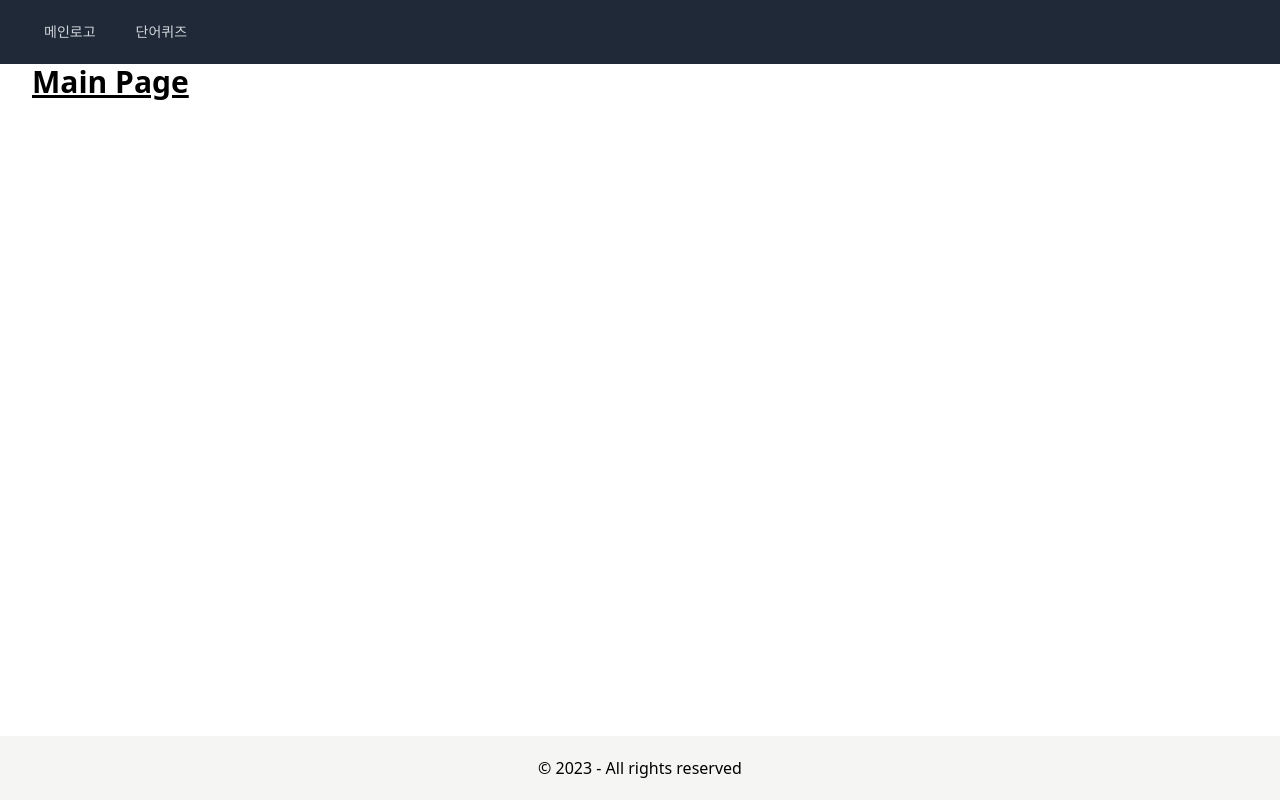
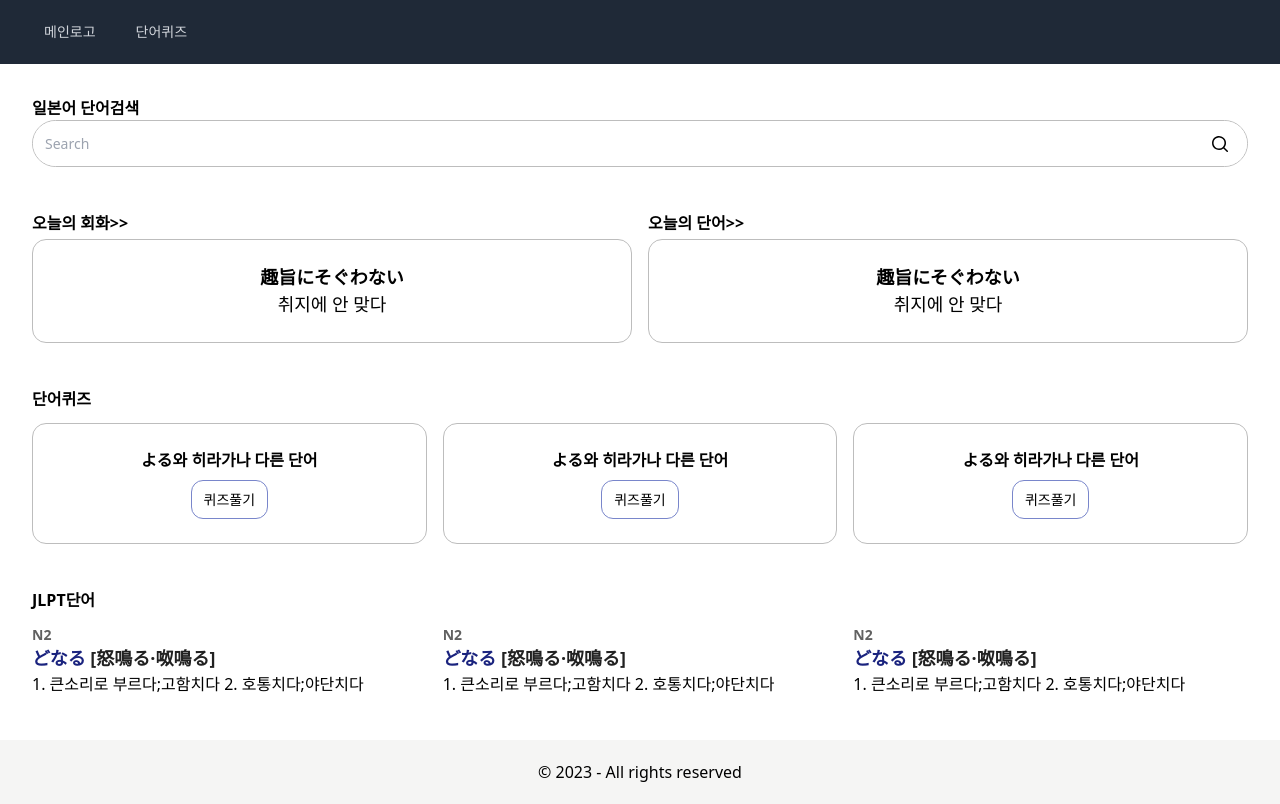
Before and after one commit to kcjfgnl9205/nextjs-word-quiz-app, a Next.js app: page / in a window 1280 px wide. Built offline with nearby package versions, Linux system fonts and the light colour scheme.

Commit message:
메인페이지에 필요한 컴포넌트 추가

```diff
--- /dev/null
+++ b/components/common/MainJLPTCard.tsx
@@ -0,0 +1,42 @@
+
+export default function MainJLPTCard() {
+  return (
+    <div>
+      <p>N2</p>
+      <p>どなる <span>[怒鳴る·呶鳴る]</span></p>
+      <p>1. 큰소리로 부르다;고함치다 2. 호통치다;야단치다</p>
+
+
+      <style jsx>{`
+        div {
+          margin: 12px auto;
+          font-size: 16px;
+          text-align: left;
+          width: 100%;
+        }
+
+        div > p:first-child {
+          font-size: 14px;
+          font-weight: bold;
+          color: #616161;
+        }
+
+        div > p:nth-child(2) {
+          font-size: 18px;
+          font-weight: bold;
+          color: #1a237e;
+        }
+
+        div > p:nth-child(2) > span {
+          font-size: 18px;
+          font-weight: bold;
+          color: #212121;
+        }
+
+        div > p:last-child {
+          font-size: 14px;
+        }
+      `}</style>
+    </div>
+  )
+}
--- /dev/null
+++ b/components/common/MainQuizCard.tsx
@@ -0,0 +1,38 @@
+
+export default function MainQuizCard() {
+  return (
+    <div>
+      <p>よる와 히라가나 다른 단어</p>
+      <button>퀴즈풀기</button>
+
+
+      <style jsx>{`
+        div {
+          border: 1px solid #bdbdbd;
+          border-radius: 14px;
+          padding: 24px 24px;
+          margin: 12px auto;
+          text-align: center;
+          width: 100%;
+        }
+
+        p {
+          font-weight: bold;
+          margin-bottom: 8px;
+        }
+
+        button {
+          font-size: 14px;
+          padding: 8px 12px;
+          border: 1px solid #7986cb;
+          border-radius: 12px;
+        }
+
+        button:hover {
+          background-color: #7986cb;
+          color: white;
+        }
+      `}</style>
+    </div>
+  )
+}
--- /dev/null
+++ b/components/common/MainTodayIsCard.tsx
@@ -0,0 +1,39 @@
+
+export default function MainTodayIsCard() {
+  return (
+    <div>
+      <p>趣旨にそぐわない</p>
+      <p>취지에 안 맞다</p>
+
+
+      <style jsx>{`
+        div {
+          border: 1px solid #bdbdbd;
+          border-radius: 14px;
+          padding: 24px 12px;
+          margin: 4px auto 12px 0;
+          text-align: center;
+          width: 100%;
+          cursor: pointer;
+        }
+
+        div:hover {
+          background-color: #eeeeee;
+        }
+
+        div > p {
+          font-size: 18px;
+        }
+
+        div > p:first-child {
+          font-weight: bold;
+        }
+
+        div > p:last-child {
+          font-size: 14px;
+          color: #9e9e9e;
+        }
+      `}</style>
+    </div>
+  )
+}
--- /dev/null
+++ b/components/common/index.tsx
@@ -0,0 +1,10 @@
+import MainTodayIsCard from "@/components/common/MainTodayIsCard";
+import MainQuizCard from "@/components/common/MainQuizCard";
+import MainJLPTCard from "@/components/common/MainJLPTCard";
+
+
+export {
+  MainTodayIsCard,
+  MainQuizCard,
+  MainJLPTCard
+}
--- /dev/null
+++ b/components/vocabulary/SearchBar.tsx
@@ -0,0 +1,38 @@
+import { MagnifyingGlassIcon } from "@heroicons/react/20/solid";
+
+
+export default function SearchBar() {
+  return (
+    <div>
+      <div>
+        <input type="text" placeholder="Search" />
+        <MagnifyingGlassIcon className="h-5 w-5 mx-4 absolute right-px" aria-hidden="true" />
+      </div>
+
+      <style jsx>{`
+        div {
+          display: flex;
+          align-items: center;
+          width: 100%;
+          margin: 0 auto 12px;
+        }
+
+        div > div {
+          display: flex;
+          align-items: center;
+          position: relative;
+          border: 1px solid #bdbdbd;
+          border-radius: 24px;
+        }
+
+        div > div > input {
+          border: none;
+          padding: 12px;
+          width: 100%;
+          font-size: 14px;
+          border-radius: 24px;
+        }
+      `}</style>
+    </div>
+  );
+};
--- a/components/vocabulary/index.tsx
+++ b/components/vocabulary/index.tsx
@@ -1,3 +1,4 @@
+import SearchBar from "@/components/vocabulary/SearchBar";
 import LevelSelector from "@/components/vocabulary/LevelSelector";
 import QuizCard from "@/components/vocabulary/quiz/QuizCard";
 import QuizMoreButton from "@/components/vocabulary/quiz/QuizMoreButton";
@@ -8,6 +9,7 @@ import QuizResultRateGraph from "@/components/vocabulary/quiz/QuizResultRateGrap
 
 
 export {
+  SearchBar,
   LevelSelector,
   QuizCard,
   QuizMoreButton,
--- a/pages/index.tsx
+++ b/pages/index.tsx
@@ -1,7 +1,89 @@
+import { MainTodayIsCard, MainQuizCard, MainJLPTCard } from "@/components/common";
+import { SearchBar } from "@/components/vocabulary";
+
+
 export default function Home() {
   return (
-    <div  className="text-3xl font-bold underline">
-      Main Page
+    <div >
+      <div className="search__container">
+        <h4>일본어 단어검색</h4>
+        <SearchBar />
+      </div>
+
+
+      <div className="container">
+        <article>
+          <h4>오늘의 회화&gt;&gt;</h4>
+          <MainTodayIsCard />
+        </article>
+        <article>
+          <h4>오늘의 단어&gt;&gt;</h4>
+          <MainTodayIsCard />
+        </article>
+      </div>
+
+
+      <h4>단어퀴즈</h4>
+      <div className="container2">
+        <article>
+          <MainQuizCard />
+        </article>
+        <article>
+          <MainQuizCard />
+        </article>
+        <article>
+          <MainQuizCard />
+        </article>
+      </div>
+
+
+      <h4>JLPT단어</h4>
+      <div className="container2">
+        <article>
+          <MainJLPTCard />
+        </article>
+        <article>
+          <MainJLPTCard />
+        </article>
+        <article>
+          <MainJLPTCard />
+        </article>
+      </div>
+
+
+      <style jsx>{`
+      .search__container {
+        margin: 2rem 0;
+      }
+
+      .container,
+      .container2 {
+        display: grid;
+        grid-template-columns: repeat(1);
+        gap: 1rem;
+        margin-bottom: 2rem;
+      }
+
+      @media (min-width: 640px) {
+        .container {
+          grid-template-columns: repeat(2, minmax(0, 1fr));
+        }
+
+        .container2 {
+          grid-template-columns: repeat(3, minmax(0, 1fr));
+        }
+      }
+
+      article {
+        display: flex;
+        flex-direction: column;
+        justify-content: space-between;
+      }
+
+      h4 {
+        font-weight: bold;
+      }
+      `}</style>
     </div>
   )
 }
```
